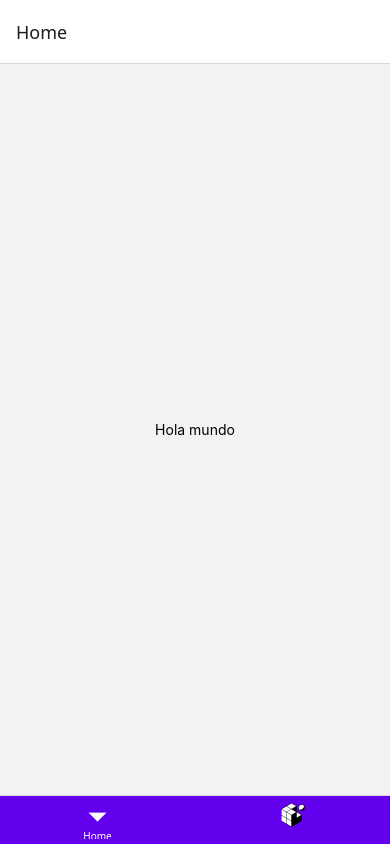
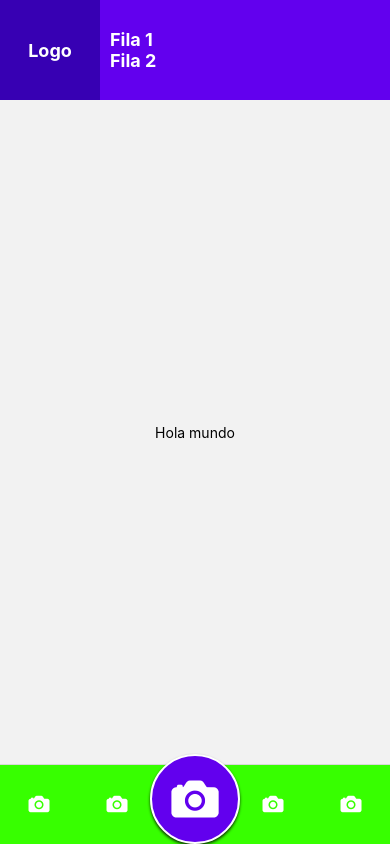
Before and after one commit to DerowStudios/AppCamera, a React Native app in the folder InsectCameraApp/: screen / in a window 390 px wide. Built offline with nearby package versions, Linux system fonts and the light colour scheme.

Commit message:
interface de juego

```diff
--- a/InsectCameraApp/App.tsx
+++ b/InsectCameraApp/App.tsx
@@ -1,47 +1,101 @@
-import { View, Button, StyleSheet, Image, Text } from "react-native";
+import { View, StyleSheet, Text } from "react-native";
 import { NavigationContainer } from "@react-navigation/native";
-import { createStackNavigator } from "@react-navigation/stack";
-import { NativeStackScreenProps } from "@react-navigation/native-stack";
 import { createBottomTabNavigator } from "@react-navigation/bottom-tabs";
-import CameraView from "./src/Components/CameraView";
-import cameraIcon from "./cameraico.png";
+import CameraView from "./src/Screens/CameraView/CameraView";
+import { Ionicons } from "@expo/vector-icons";
+import CollectionScreen from "./src/Screens/CollectionScreen/CollectionScreen";
+import GroupScreen from "./src/Screens/GroupScreen/GroupScreen";
+import ChatGameScreen from "./src/Screens/ChatGameScreen/ChatGameScreen";
+import HomeScreen from "./src/Screens/HomeScreen/HomeScreen";
+import theme from "./config/theme";
 
-type RootStackParamList = {
-  Home: undefined; // No requiere parámetros
-  Camera: undefined; // Tampoco requiere parámetros
-};
-
-// Crear el stack navigator y asociarlo con el tipo RootStackParamList
-const Stack = createStackNavigator<RootStackParamList>();
-
-type HomeScreenProps = NativeStackScreenProps<RootStackParamList, "Home">;
-
-function HomeScreen({ navigation }: HomeScreenProps) {
-  return (
-    <View style={styles.container}>
-      <Text>Hola mundo</Text>
-    </View>
-  );
-}
 const Tab = createBottomTabNavigator();
-
 export default function App() {
   return (
     <NavigationContainer>
       <Tab.Navigator
         screenOptions={{
-          tabBarStyle: { backgroundColor: "#6200EE" }, // Estilo de la barra
-          tabBarActiveTintColor: "#fff", // Color activo
-          tabBarInactiveTintColor: "#ddd", // Color inactivo
+          tabBarStyle: {
+            backgroundColor: theme.colors.primary,
+            height: 80, // Aumenta la altura de la Tab Bar
+            paddingTop: 20,
+          },
+          // Estilo de la barra
+          tabBarActiveTintColor: theme.colors.secondary, // Color activo
+          tabBarInactiveTintColor: theme.colors.white, // Color inactivo
         }}
       >
-        <Tab.Screen name="Home" component={HomeScreen} />
+        <Tab.Screen
+          name="Home"
+          component={HomeScreen}
+          options={{
+            header: () => (
+              <View style={styles.headerContainer}>
+                {/* Primera columna */}
+                <View style={styles.firstColumn}>
+                  <Text style={styles.headerText}>Logo</Text>
+                </View>
+                {/* Segunda columna dividida en dos filas */}
+                <View style={styles.secondColumn}>
+                  <View style={styles.secondRow}>
+                    <Text style={styles.headerText}>Fila 1</Text>
+                  </View>
+                  <View style={styles.secondRow}>
+                    <Text style={styles.headerText}>Fila 2</Text>
+                  </View>
+                </View>
+              </View>
+            ),
+            tabBarLabel: "",
+            tabBarIcon: () => (
+              <Ionicons name="camera" size={24} color="white" />
+            ),
+          }}
+        />
+        <Tab.Screen
+          name="Collections"
+          component={CollectionScreen}
+          options={{
+            headerShown: false,
+            tabBarLabel: "",
+            tabBarIcon: () => (
+              <Ionicons name="camera" size={24} color="white" />
+            ),
+          }}
+        />
         <Tab.Screen
           name="Camera"
           component={CameraView}
           options={{
+            headerShown: false,
             tabBarLabel: "",
-            tabBarIcon: () => <Image source={cameraIcon} style={styles.icon} />,
+            tabBarIcon: () => (
+              <View style={styles.cameraButtonContainer}>
+                <Ionicons name="camera" size={54} color="white" />
+              </View>
+            ),
+          }}
+        />
+        <Tab.Screen
+          name="Group"
+          component={GroupScreen}
+          options={{
+            headerShown: false,
+            tabBarLabel: "",
+            tabBarIcon: () => (
+              <Ionicons name="camera" size={24} color="white" />
+            ),
+          }}
+        />
+        <Tab.Screen
+          name="Chat"
+          component={ChatGameScreen}
+          options={{
+            headerShown: false,
+            tabBarLabel: "",
+            tabBarIcon: () => (
+              <Ionicons name="camera" size={24} color="white" />
+            ),
           }}
         />
       </Tab.Navigator>
@@ -50,13 +104,51 @@ export default function App() {
 }
 
 const styles = StyleSheet.create({
-  container: {
-    flex: 1,
-    justifyContent: "center",
-    alignItems: "center",
-  },
   icon: {
     width: 24, // Ajusta el tamaño del icono
     height: 24, // Ajusta el tamaño del icono
   },
+  cameraButtonContainer: {
+    width: 90, // Ancho más grande
+    height: 90, // Alto más grande
+    justifyContent: "center",
+    alignItems: "center",
+    backgroundColor: theme.colors.secondary, // O cualquier color que combine
+    borderRadius: 50, // Borde redondeado 50% del tamaño
+    borderWidth: 2, // Añadir borde si es necesario
+    borderColor: theme.colors.white, // Borde blanco (opcional)
+    marginBottom: 10, // Para que sobresalga un poco de la barra de navegación
+    shadowColor: theme.colors.black, // Sombra para un efecto flotante
+    shadowOffset: { width: 0, height: 2 },
+    shadowOpacity: 0.8,
+    shadowRadius: 3,
+  },
+  headerContainer: {
+    flexDirection: "row", // Hace que los hijos estén en columnas
+    height: 100, // Altura del header
+    backgroundColor: "#6200EE", // Color de fondo
+    alignItems: "center", // Centra el contenido verticalmente
+  },
+  firstColumn: {
+    width: 100, // Ancho fijo de la primera columna
+    height: 100, // Altura fija
+    justifyContent: "center",
+    alignItems: "center",
+    backgroundColor: "#3700B3", // Color para distinguir
+  },
+  secondColumn: {
+    flex: 1, // Ocupa el resto del espacio
+    flexDirection: "column", // Divide en filas
+  },
+  secondRow: {
+    flex: 1, // Las filas ocupan partes iguales
+    justifyContent: "center",
+    alignItems: "flex-start", // Ajusta contenido al inicio
+    paddingLeft: 10, // Separación interna
+  },
+  headerText: {
+    color: "#fff", // Texto blanco
+    fontSize: 18, // Tamaño de texto
+    fontWeight: "bold", // Negrita
+  },
 });
--- /dev/null
+++ b/InsectCameraApp/config/theme.js
@@ -0,0 +1,45 @@
+const theme = {
+  colors: {
+    primary: "#37FF00",
+    secondary: "#6200EE",
+    background: "#FFFFFF",
+    text: "#000000",
+    textSecondary: "#373736",
+    error: "#B00020",
+    white: "#FFFFFF",
+    black: "#000000",
+    gray: "#858585",
+  },
+  fontSizes: {
+    small: 12,
+    medium: 16,
+    large: 20,
+  },
+  spacing: {
+    small: 8,
+    medium: 16,
+    large: 24,
+  },
+};
+
+export default theme;
+
+// const lightTheme = {
+//   colors: {
+//     primary: "#6200EE",
+//     background: "#FFFFFF",
+//     text: "#000000",
+//     textSecondary: "#757575",
+//   },
+// };
+
+// const darkTheme = {
+//   colors: {
+//     primary: "#BB86FC",
+//     background: "#121212",
+//     text: "#FFFFFF",
+//     textSecondary: "#B3B3B3",
+//   },
+// };
+
+// export { lightTheme, darkTheme };
--- a/InsectCameraApp/package.json
+++ b/InsectCameraApp/package.json
@@ -18,8 +18,6 @@
     "@react-navigation/native-stack": "^7.0.2",
     "@react-navigation/stack": "^7.0.2",
     "axios": "^1.7.7",
-    "eslint-config-prettier": "^9.1.0",
-    "eslint-plugin-prettier": "^5.2.1",
     "expo": "^51.0.39",
     "expo-camera": "~15.0.16",
     "expo-file-system": "~17.0.1",
@@ -28,7 +26,6 @@
     "expo-status-bar": "~1.12.1",
     "install": "^0.13.0",
     "npm": "^10.9.0",
-    "prettier": "^3.3.3",
     "react": "18.2.0",
     "react-dom": "18.2.0",
     "react-native": "0.74.5",
@@ -46,6 +43,9 @@
     "@types/react-dom": "^18.2.25",
     "eslint": "^8.57.0",
     "eslint-config-expo": "~7.1.2",
+    "eslint-config-prettier": "^9.1.0",
+    "eslint-plugin-prettier": "^5.2.1",
+    "prettier": "^3.3.3",
     "typescript": "^5.3.3"
   },
   "private": true
--- /dev/null
+++ b/InsectCameraApp/src/Screens/ChatGameScreen/ChatGameScreen.tsx
@@ -0,0 +1,12 @@
+import { View, Text } from "react-native";
+import ContainerStyles from "../../Styles/ContainerStyles";
+
+const ChatGameScreen = () => {
+  return (
+    <View style={ContainerStyles.container}>
+      <Text>Chat</Text>
+    </View>
+  );
+};
+
+export default ChatGameScreen;
--- /dev/null
+++ b/InsectCameraApp/src/Screens/CollectionScreen/CollectionScreen.tsx
@@ -0,0 +1,11 @@
+import { View, Text } from "react-native";
+import ContainerStyles from "../../Styles/ContainerStyles";
+const CollectionScreen = () => {
+  return (
+    <View style={ContainerStyles.container}>
+      <Text>Collections</Text>
+    </View>
+  );
+};
+
+export default CollectionScreen;
--- /dev/null
+++ b/InsectCameraApp/src/Screens/GroupScreen/GroupScreen.tsx
@@ -0,0 +1,12 @@
+import { View, Text } from "react-native";
+import ContainerStyles from "../../Styles/ContainerStyles";
+
+const GroupScreen = () => {
+  return (
+    <View style={ContainerStyles.container}>
+      <Text>Group</Text>
+    </View>
+  );
+};
+
+export default GroupScreen;
--- /dev/null
+++ b/InsectCameraApp/src/Screens/HomeScreen/HomeScreen.tsx
@@ -0,0 +1,22 @@
+import { Text, View } from "react-native";
+// import { NativeStackScreenProps } from "@react-navigation/native-stack";
+import ContainerStyles from "../../Styles/ContainerStyles";
+// import { createStackNavigator } from "@react-navigation/stack";
+// Crear el stack navigator y asociarlo con el tipo RootStackParamList
+// const Stack = createStackNavigator<RootStackParamList>();
+
+// type RootStackParamList = {
+//   Home: undefined; // No requiere parámetros
+// };
+// type HomeScreenProps = NativeStackScreenProps<RootStackParamList, "Home">;
+// //stack Navigation.
+//function HomeScreen({ navigation }: HomeScreenProps) {
+function HomeScreen() {
+  return (
+    <View style={ContainerStyles.container}>
+      <Text>Hola mundo</Text>
+    </View>
+  );
+}
+
+export default HomeScreen;
--- /dev/null
+++ b/InsectCameraApp/src/Styles/ContainerStyles.js
@@ -0,0 +1,11 @@
+import { StyleSheet } from "react-native";
+
+const ContainerStyles = StyleSheet.create({
+  container: {
+    flex: 1,
+    justifyContent: "center",
+    alignItems: "center",
+  },
+});
+
+export default ContainerStyles;
```
Also changed, not shown: InsectCameraApp/cameraico.png (deleted), InsectCameraApp/src/Screens/CameraView/CameraView.tsx (renamed from InsectCameraApp/src/Components/CameraView.tsx), 1 other file (tests, documents, lock files or other folders).
